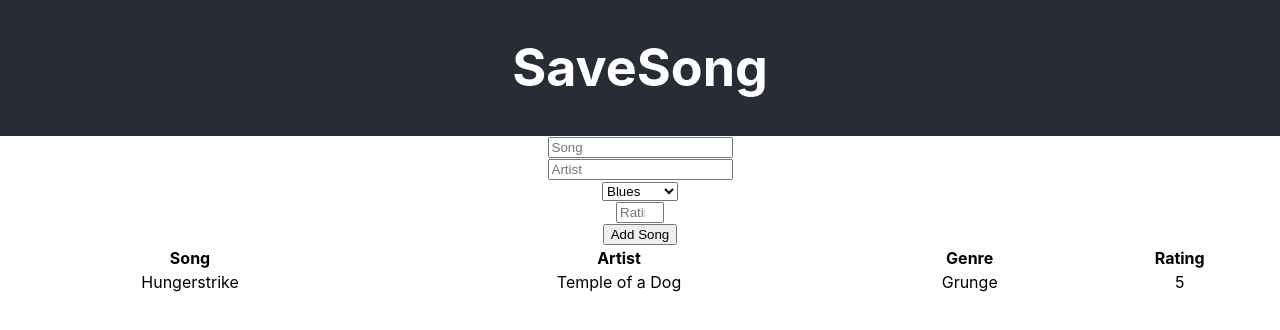
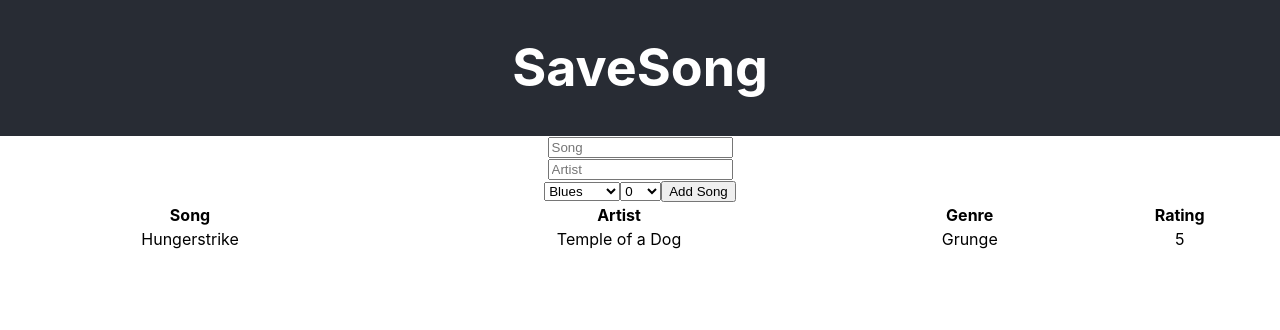
Before and after one commit to Tijs-vd-B/tijs_vd_b_eindopdracht_fed_level35, a React (Create React App) app: page / in a window 1280 px wide. Shown: the top 330 px of the page. Built offline with nearby package versions, Linux system fonts and the light colour scheme.

Commit message:
- Moved the ratings input from InputNumberField to InputSelect

```diff
--- a/src/SongOverview.js
+++ b/src/SongOverview.js
@@ -47,6 +47,7 @@ class SongOverview extends Component {
         "Trance",
         "World",
       ],
+      ratingOptions: [0, 0.5, 1, 1.5, 2, 2.5, 3, 3.5, 4, 4.5, 5],
     };
     this.handleChange = this.handleChange.bind(this);
     this.handleClickAddSong = this.handleClickAddSong.bind(this);
@@ -59,20 +60,12 @@ class SongOverview extends Component {
   handleClickAddSong = (event) => {
     event.preventDefault();
     console.log(this.state);
-    let checkedRating = "";
-    if (this.state.newSongRating < 0) {
-      checkedRating = 0;
-    } else if (this.state.newSongRating > 5) {
-      checkedRating = 5;
-    } else {
-      checkedRating = Math.round(this.state.newSongRating * 2) / 2;
-    }
     const newSong = {
       id: this.state.songs.length + 1,
       title: this.capitalizeFirstChar(this.state.newSongTitle),
       artist: this.capitalizeFirstChar(this.state.newSongArtist),
       genre: this.state.newSongGenre,
-      rating: checkedRating,
+      rating: this.state.newSongRating,
     };
     console.log(newSong);
     this.setState({
@@ -93,6 +86,7 @@ class SongOverview extends Component {
           handleClickAddSong={this.handleClickAddSong}
           handleChange={this.handleChange}
           genres={this.state.genres}
+          ratingOptions={this.state.ratingOptions}
         />
         <table style={{ width: "100%" }}>
           <tbody>
--- a/src/components/InputNumberField.js
+++ /dev/null
@@ -1,18 +0,0 @@
-import React from "react";
-
-function InputNumberField(props) {
-  return (
-    <div className="song-form-item">
-      <input
-        type="number"
-        name={props.name}
-        min="0"
-        max="5"
-        placeholder={props.placeholder}
-        onChange={props.handleChange}
-      />
-    </div>
-  );
-}
-
-export default InputNumberField;
--- a/src/components/InputSelect.js
+++ b/src/components/InputSelect.js
@@ -1,8 +1,8 @@
 import React from "react";
 
 function InputSelect(props) {
-  const listItems = props.genres.map((item) => (
-    <option value={item} key={props.genres.indexOf(item)}>
+  const listItems = props.items.map((item) => (
+    <option value={item} key={props.items.indexOf(item)}>
       {item}
     </option>
   ));
--- a/src/components/SongForm.js
+++ b/src/components/SongForm.js
@@ -1,7 +1,6 @@
 import React from "react";
 import InputTextField from "./InputTextField";
 import InputSelect from "./InputSelect";
-import InputNumberField from "./InputNumberField";
 
 function SongForm(props) {
   return (
@@ -19,12 +18,12 @@ function SongForm(props) {
         />
         <InputSelect
           name="newSongGenre"
-          genres={props.genres}
+          items={props.genres}
           handleChange={props.handleChange}
         />
-        <InputNumberField
+        <InputSelect
           name="newSongRating"
-          placeholder="Rating"
+          items={props.ratingOptions}
           handleChange={props.handleChange}
         />
         <button onClick={props.handleClickAddSong}>Add Song</button>
```
Also changed, not shown: 1 other file (tests, documents, lock files or other folders).
